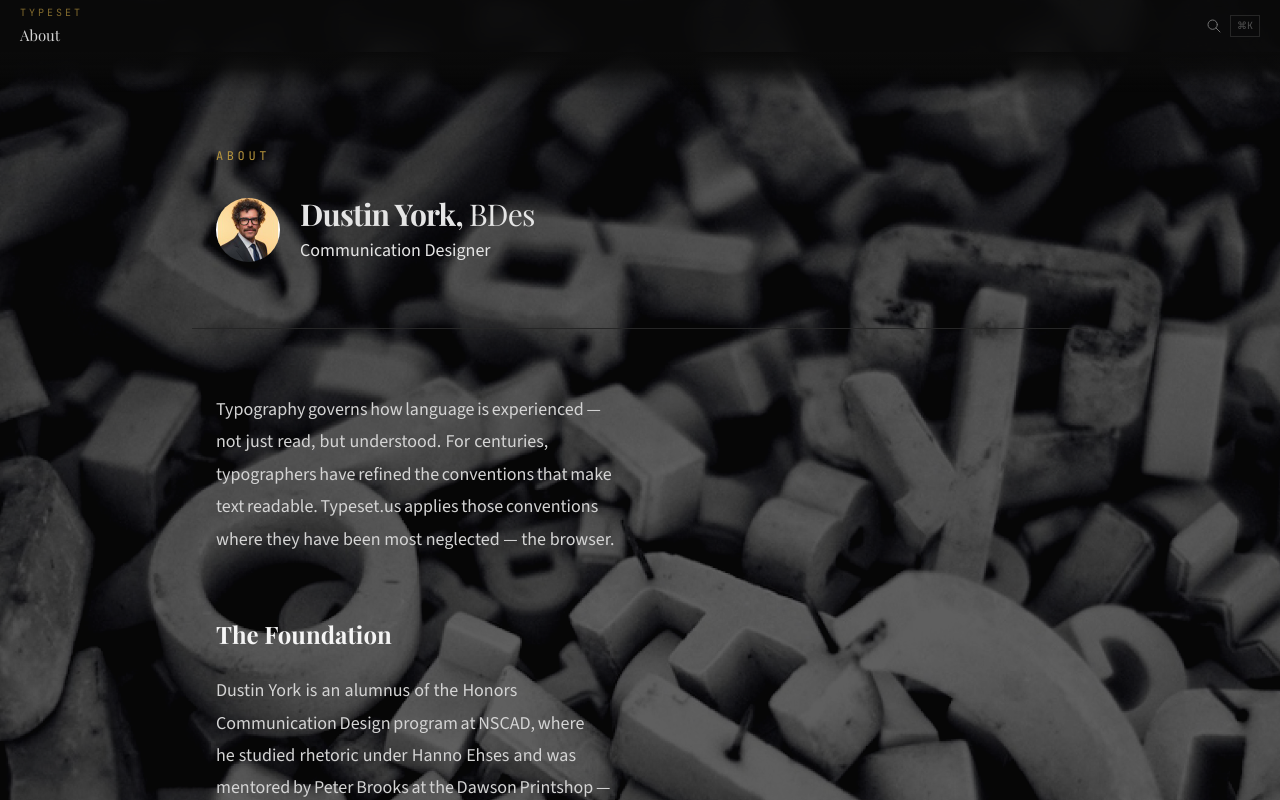
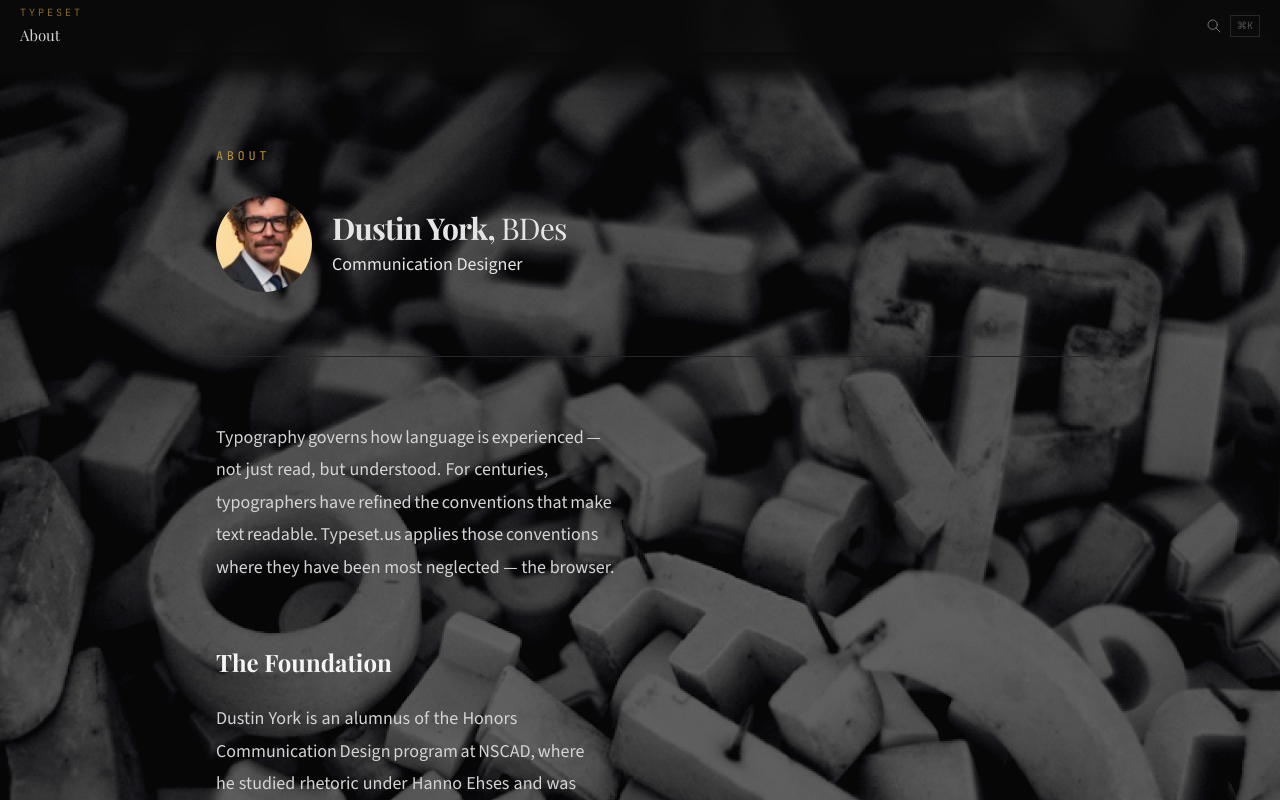
Before and after one commit to speedwarnsf/web-typography, a Next.js app: page /about in a window 1280 px wide. Shown: the top 800 px of the page. Built offline with nearby package versions, Linux system fonts and the light colour scheme; a web font is replaced by a local one.

Commit message:
Fix: larger circle (96px), center-crop photo to fill properly

```diff
--- a/src/app/about/page.tsx
+++ b/src/app/about/page.tsx
@@ -18,12 +18,12 @@ export default function AboutPage() {
           About
         </p>
         <div className="flex items-center gap-5">
-          <div style={{ width: 64, height: 64, borderRadius: '50%', overflow: 'hidden', flexShrink: 0 }}>
+          <div style={{ width: 96, height: 96, borderRadius: '50%', overflow: 'hidden', flexShrink: 0, position: 'relative' }}>
             <img
               src="/dustin-york.jpg"
               srcSet="/dustin-york.jpg 1x, /dustin-york@2x.jpg 2x"
               alt="Dustin York"
-              style={{ width: '100%', height: '100%', objectFit: 'cover', display: 'block' }}
+              style={{ position: 'absolute', top: '50%', left: '50%', transform: 'translate(-50%, -50%)', width: '150%', height: '150%', objectFit: 'cover', objectPosition: 'center top', display: 'block' }}
             />
           </div>
           <div>
```
